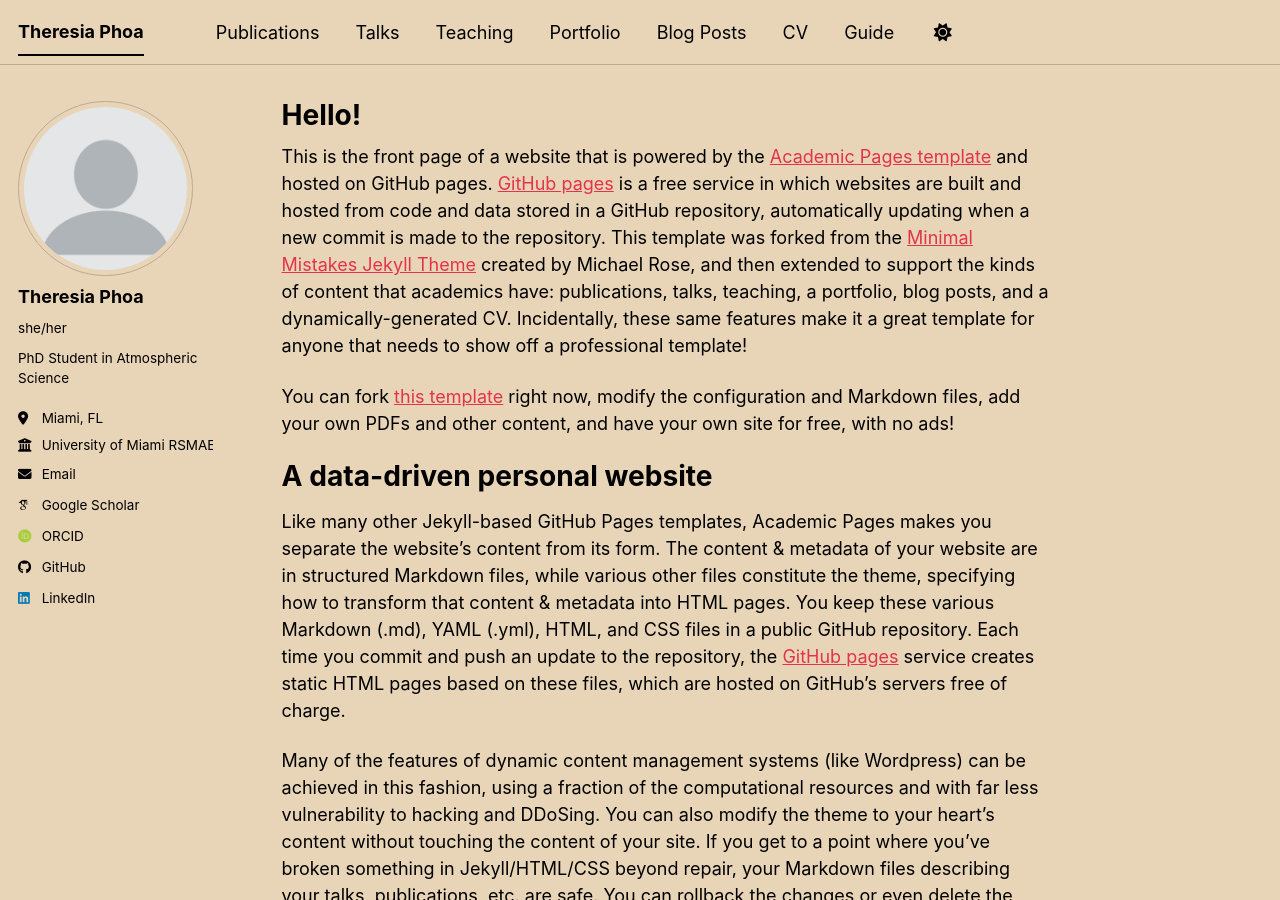
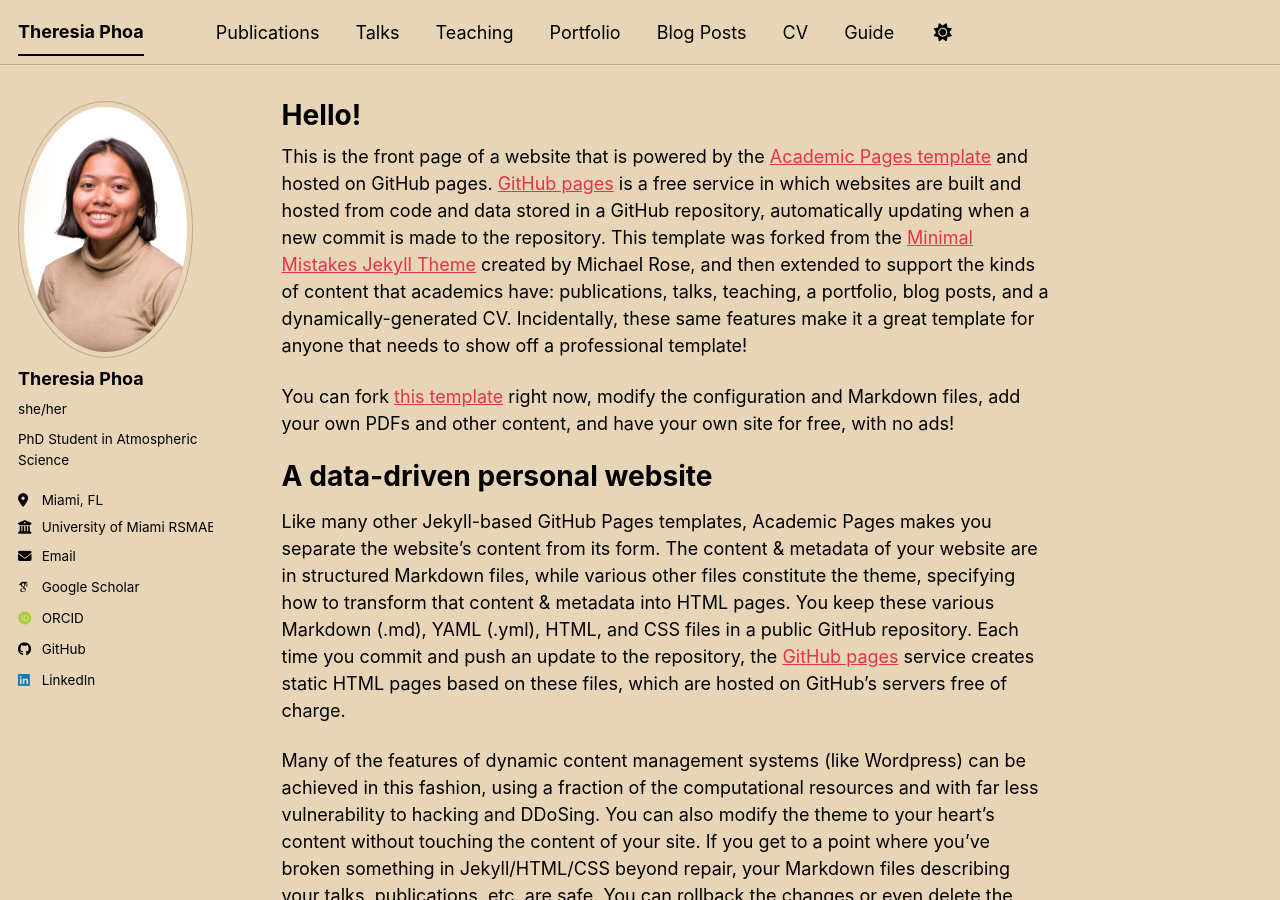
Before and after one commit to theresiabp/theresiabp.github.io, a Jekyll site: the page built from _pages/about.md, in a window 1280 px wide and 900 px high. Built offline with Jekyll 4.4.1, drawn with Linux system fonts in a browser that asks for light colours; some web fonts are replaced; a script bundle is joined from its source files by our own code; library files that are not in the unit come from our copies.

Commit message:
Change avatar file extension from PNG to JPEG

```diff
--- a/_config.yml
+++ b/_config.yml
@@ -23,7 +23,7 @@ repository               : "theresiabp/theresiabp.github.io"
 #               Additional customization can be done by editing /_includes/author-profile.html
 author:
   # Biographic information
-  avatar           : "profile.png"
+  avatar           : "profile.JPEG"
   name             : "Theresia Phoa"
   pronouns         : "she/her"
   bio              : "PhD Student in Atmospheric Science"
```
